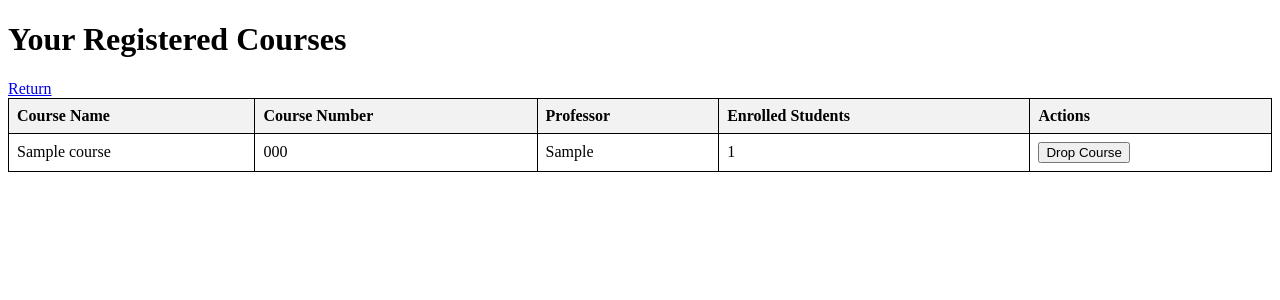
After one commit to sstafford4/CSE108-Mini-Project, a Flask app: page /student_courses in a window 1280 px wide. The commit adds this page. Shown: the top 300 px of the page. Run offline with Flask 3, Linux system fonts and the light colour scheme; the visitor is signed in with stand-in values (Sample User, id 1); tables that the repository leaves empty hold one stand-in row (values such as "Sample post").

Commit message:
Student Viewing / Registering / Dropping courses full functionality.

```diff
--- a/back-end/main.py
+++ b/back-end/main.py
@@ -1,86 +1,3 @@
-# from flask import request, jsonify, render_template, url_for, redirect, flash
-# from config import db, app
-# from models import User, Course, Enrollment
-#
-# @app.route('/')
-# def index():
-#     return render_template('login.html')
-#
-# @app.route('/create_acc_page')
-# def create_acc_page():
-#     return render_template('create_acc.html')
-#
-# @app.route("/login", methods=['GET', 'POST'])
-# def login():
-#     if request.method == 'POST':
-#         # Retrieve form data
-#         username = request.form.get('username')
-#         password = request.form.get('password')
-#
-#         # Query the database for the user
-#         user = User.query.filter_by(username=username).first()
-#
-#         if user and user.password == password:
-#             # Redirect based on user_type
-#             if user.user_type == "Student":
-#                 return redirect(url_for('studentview', username=username))
-#             elif user.user_type == "Teacher":
-#                 return redirect(url_for('teacherview', username=username))
-#         elif user.user_type == "Admin" and user.password == 'ADMIN':
-#             return redirect(url_for('adminview', username=username))
-#         else:
-#             # Invalid credentials
-#             flash("Invalid username or password", "error")
-#             return redirect(url_for('index'))
-#
-#     return redirect(url_for('index'))
-#
-# @app.route('/create_acc', methods=['POST'])
-# def create_account():
-#     # Retrieve form data
-#     username = request.form.get('username')
-#     person_name = request.form.get('person_name')
-#     password = request.form.get('password')
-#     user_type = request.form.get('user_type')
-#
-#     # Check if user already exists
-#     existing_user = User.query.filter_by(username=username).first()
-#     if existing_user:
-#         flash("Account already exists under this Username", "error")
-#         return redirect(url_for('create_acc_page'))
-#
-#     # Create new user
-#     new_user = User(username=username, password=password, user_type=user_type, person_name=person_name)
-#     db.session.add(new_user)
-#     db.session.commit()
-#
-#     flash("Account created successfully! Please log in.", "success")
-#     return redirect(url_for('index'))
-#
-# # Add dummy routes for student, teacher, and admin views
-# @app.route('/student/<username>')
-# def studentview(username):
-#     return render_template('studentview.html')
-#
-# @app.route('/teacher/<username>')
-# def teacherview(username):
-#     return f"Welcome, Professor {username}!"
-#
-# @app.route('/admin/<username>')
-# def adminview(username):
-#     return f"Welcome, Admin {username}!"
-#
-# @app.route("/logout")
-# def logout():
-#     # Clear session data (if used)
-#     session.clear()
-#     return redirect(url_for('index'))
-#
-# if __name__ == '__main__':
-#     with app.app_context():
-#         db.create_all()
-#     app.run(debug=True)
-
 from flask import request, jsonify, render_template, url_for, redirect, flash, session
 from config import db, app
 from models import User, Course, Enrollment
@@ -176,7 +93,9 @@ def studentview(username):
     # Check if user is logged in (session)
     if 'user_id' not in session:
         return redirect(url_for('index'))  # Redirect to login if not logged in
-    return render_template('studentview.html')
+
+    user = User.query.filter_by(username=username).first()
+    return render_template('studentview.html', person_name=user.person_name)
 
 @app.route('/teacher/<username>')
 def teacherview(username):
@@ -192,31 +111,84 @@ def adminview(username):
         return redirect(url_for('index'))  # Redirect to login if not logged in
     return render_template('adminview.html')
 
-# @app.route('/all_courses', methods=['GET', 'POST'])
-# def get_all_courses():
-#     if 'user_id' not in session:
-#         return redirect(url_for('index'))
-#
-#     all_courses_list = Course.query.all()
-#     courses = [
-#         {"course_name": course.course_name,
-#          "course_number" : course.course_number,
-#          "professor" : course.professor,
-#          "capacity" : course.capacity,
-#          "enrolled_students" : course.enrolled_students
-#          } for course in all_courses_list
-#     ]
-#
-#     return jsonify(courses)
-
 @app.route('/get_all_courses', methods=['GET'])
 def get_all_courses():
     if 'user_id' not in session:
         return redirect(url_for('index'))
 
+    user_id = session['user_id']
+
+    enrolled_course_ids = {
+        enrollment.course_id for enrollment in Enrollment.query.filter_by(user_id=user_id).all()
+    }
+
     all_courses_list = Course.query.all()
-    return render_template('allCourses.html', courses=all_courses_list)
+    return render_template('allCourses.html', courses=all_courses_list, enrolled_course_ids=enrolled_course_ids)
 
+@app.route('/register_for_course/<int:course_id>', methods=['GET', 'POST'])
+def register_for_course(course_id):
+    if 'user_id' not in session:
+        return redirect(url_for('index'))  # Redirect to login if no user session
+
+    course = Course.query.get(course_id)
+    if course and course.has_capacity():
+        # Increment the enrolled students for the course
+        course.enrolled_students += 1
+        db.session.commit()
+
+        # You can also create a new enrollment record here if necessary
+        enrollment = Enrollment(user_id=session['user_id'], course_id=course_id)
+        db.session.add(enrollment)
+        db.session.commit()
+
+        return jsonify({"message": "Successfully registered for the course"})
+    else:
+        return jsonify({"message": "Course is full or not found"}), 400
+
+@app.route('/drop_course/<int:course_id>', methods=['POST'])
+def drop_course(course_id):
+    if 'user_id' not in session:
+        return redirect(url_for('index'))  # Redirect to login if no user session
+
+    user_id = session['user_id']
+
+    # Check if the enrollment exists
+    enrollment = Enrollment.query.filter_by(user_id=user_id, course_id=course_id).first()
+    if enrollment:
+        # Decrement the enrolled students for the course
+        course = Course.query.get(course_id)
+        if course:
+            course.enrolled_students -= 1
+            db.session.commit()
+
+        # Remove the enrollment
+        db.session.delete(enrollment)
+        db.session.commit()
+
+        return jsonify({"message": "Successfully dropped the course"})
+    else:
+        return jsonify({"message": "You are not enrolled in this course"}), 400
+
+
+@app.route('/student_courses', methods=['GET'])
+def student_courses():
+    # Ensure user is logged in
+    if 'user_id' not in session:
+        return redirect(url_for('index'))
+
+    # Get the logged-in user's ID
+    user_id = session['user_id']
+
+    # Query enrollments and join with courses
+    registered_courses = Enrollment.query.filter_by(user_id=user_id).join(Course).with_entities(
+        Course.id,
+        Course.course_name,
+        Course.course_number,
+        Course.professor,
+        Course.enrolled_students,
+    ).all()
+
+    return render_template('student_courses.html', courses=registered_courses)
 
 @app.route("/logout")
 def logout():
--- a/back-end/models.py
+++ b/back-end/models.py
@@ -51,7 +51,7 @@ class Student(db.Model):
 
     id = db.Column(db.Integer, primary_key=True)
     student_name = db.Column(db.String(80), nullable=False)
-    grade = db.Column(db.String(5), nullable=True)  # Optional, e.g., "A", "B+", etc.
+    grade = db.Column(db.Integer, nullable=True)  # Optional, e.g., "A", "B+", etc.
     enrollment_id = db.Column(db.Integer, db.ForeignKey('enrollments.id'), nullable=False)
 
     # Relationship to Enrollment
--- /dev/null
+++ b/back-end/templates/student_courses.html
@@ -0,0 +1,78 @@
+<!DOCTYPE html>
+<html lang="en">
+<head>
+    <title>Your Registered Courses</title>
+    <style>
+        table {
+            width: 100%;
+            border-collapse: collapse;
+        }
+        th, td {
+            border: 1px solid black;
+            padding: 8px;
+            text-align: left;
+        }
+        th {
+            background-color: #f2f2f2;
+        }
+    </style>
+    <script>
+    function dropCourse(courseId) {
+        // Get the user ID from session (or other means, if necessary)
+        const userId = {{ session['user_id'] | tojson }};  // Replace this with actual session variable or another way to get the user ID
+
+        // Send the AJAX POST request to drop the course
+        fetch(`/drop_course/${courseId}`, {
+            method: 'POST',  // Use POST method for the request
+            headers: {
+                'Content-Type': 'application/json',
+            },
+            body: JSON.stringify({
+                user_id: userId  // Include user ID in the body if needed (optional if passed through session)
+            })
+        })
+        .then(response => response.json())
+        .then(data => {
+            if (data.message === "Successfully dropped the course") {
+                alert(data.message);
+                location.reload();  // Optionally reload the page to update the course list
+            } else {
+                alert(data.message);
+            }
+        })
+        .catch(error => {
+            console.error('Error:', error);
+            alert("There was an error dropping the course.");
+        });
+    }
+    </script>
+</head>
+<body>
+    <h1>Your Registered Courses</h1>
+    <a href="javascript:history.back()"class="return">Return </a>
+    <table>
+        <thead>
+            <tr>
+                <th>Course Name</th>
+                <th>Course Number</th>
+                <th>Professor</th>
+                <th>Enrolled Students</th>
+                <th>Actions</th>
+            </tr>
+        </thead>
+        <tbody>
+            {% for course in courses %}
+            <tr>
+                <td>{{ course.course_name }}</td>
+                <td>{{ course.course_number }}</td>
+                <td>{{ course.professor }}</td>
+                <td>{{ course.enrolled_students }}</td>
+                <td>
+                    <button onclick="dropCourse({{ course.id }})">Drop Course</button>
+                </td>
+            </tr>
+            {% endfor %}
+        </tbody>
+    </table>
+</body>
+</html>
```
Also changed, not shown: back-end/templates/allCourses.html (+42 -0 lines), back-end/templates/studentview.html (+6 -1 lines).
